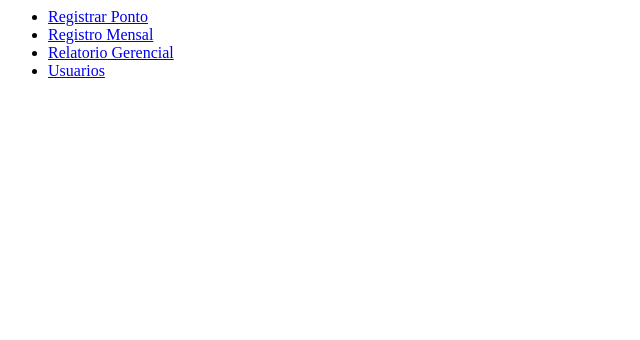
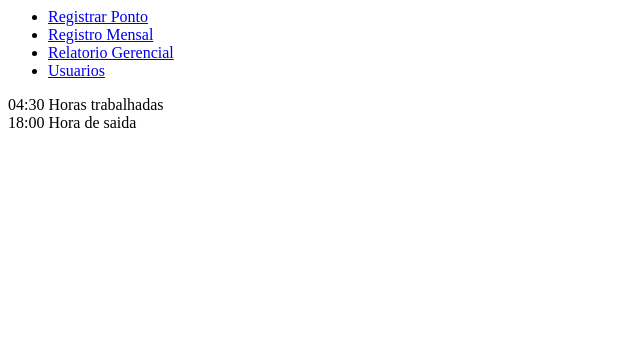
Before and after one commit to Dess1808/innout, a PHP site: page /templates/leftMenu.php in a window 1280 px wide. Shown: the top 340 px of the page, without its empty margins (0-640 px from the left). Run offline with PHP 8.4, Linux system fonts and the light colour scheme.

Commit message:
finalizado o sidebar-widgets de hora ponto

```diff
--- a/src/views/dayRecords.php
+++ b/src/views/dayRecords.php
@@ -1,4 +1,7 @@
 
 <main class="content">
     <h1>day recording...</h1>
+    <h1>day recording...</h1>
+    <h1>day recording...</h1>
+    <h1>day recording...</h1>
 </main>
--- a/src/views/templates/leftMenu.php
+++ b/src/views/templates/leftMenu.php
@@ -1,4 +1,5 @@
 <aside class="sidebar" >
+    <!-- sidebar menu -->
     <nav class="menu mt3">
         <ul class="nav-list">
             <li class="nav-item">
@@ -27,4 +28,32 @@
             </li>
         </ul>
     </nav>
+
+    <!-- widgets hour -->
+     <div class="sidebar-widgets">
+        <div class="sidebar-widget">
+            <i class="icon icofont-hour-glass text-primary"></i>
+            <div class="info">
+                <span class="main text-primary">
+                    04:30
+                </span>
+                <span class="label text-muted">
+                    Horas trabalhadas
+                </span>
+            </div>
+        </div>
+        <div class="division my-3">
+            <div class="sidebar-widget">
+                <i class="icon icofont-ui-alarm text-danger"></i>
+                <div class="info">
+                    <span class="main text-danger">
+                        18:00
+                    </span>
+                    <span class="label text-muted">
+                        Hora de saida
+                    </span>
+                </div>
+            </div>
+        </div>
+     </div>
 </aside>
```
Also changed, not shown: public/assets/css/templateHome.css.
